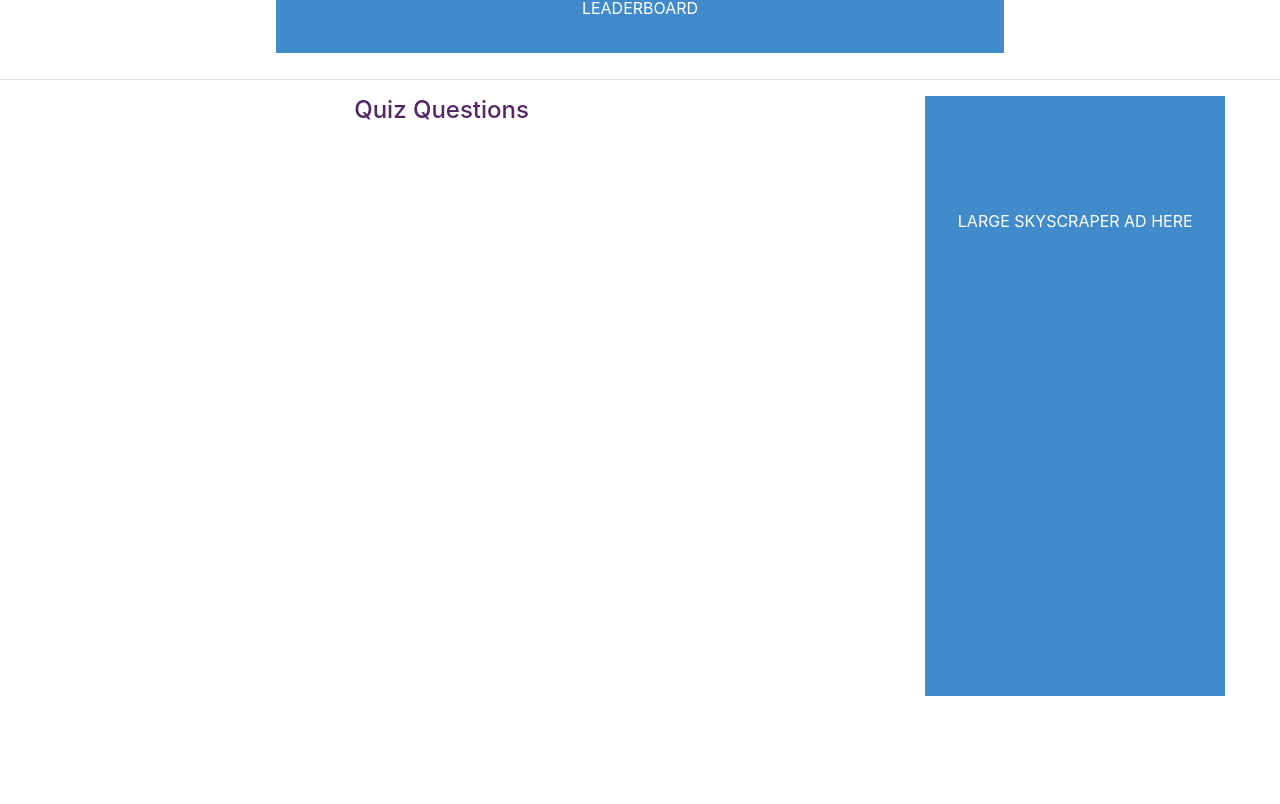
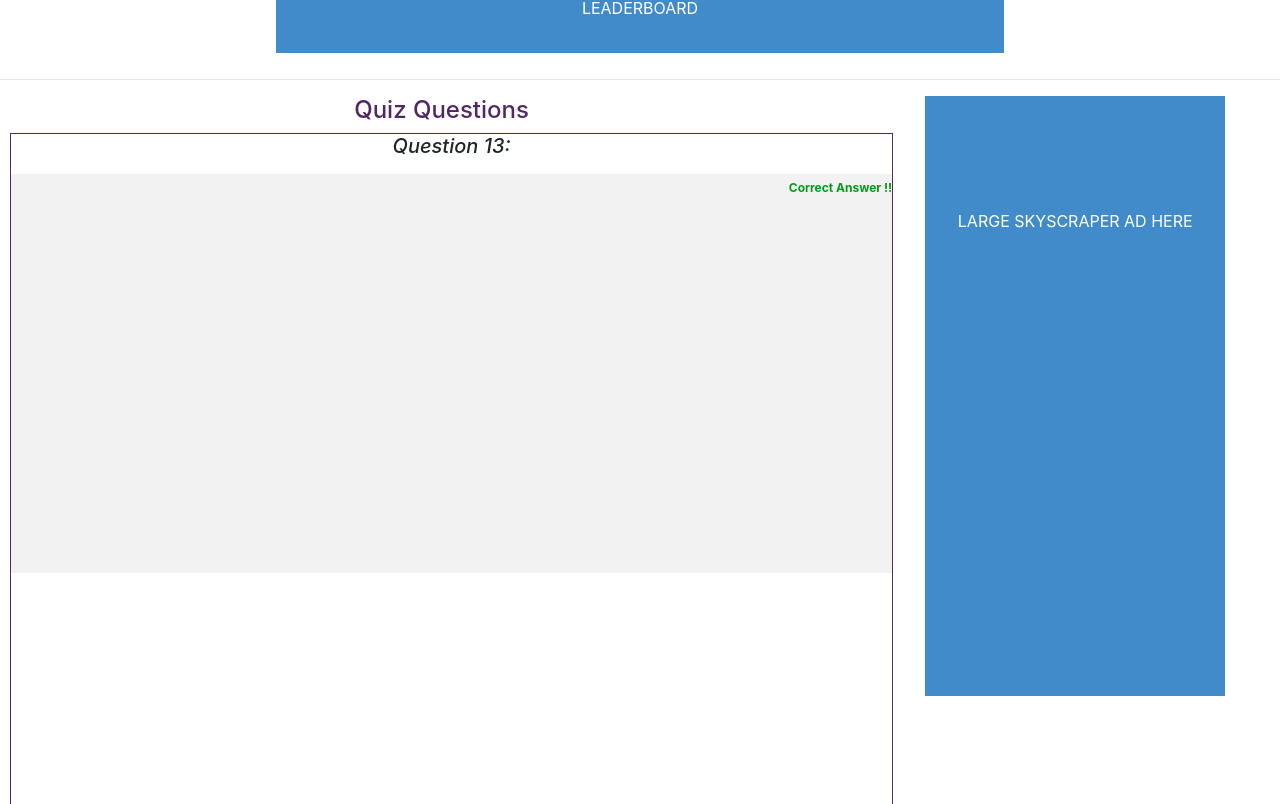
Before and after one commit to NgoziEmeh/Bible-quiz-web-app-frontend, an Angular app: page /question in a window 1280 px wide. Shown: the part 356-1160 px from the top of the page. Built offline with nearby package versions, Linux system fonts and the light colour scheme.

Commit message:
question view

```diff
--- a/src/app/question/question.component.css
+++ b/src/app/question/question.component.css
@@ -205,3 +205,51 @@ thead{
 
     }
 }
+
+/* Question body area */
+.question-body{
+    width: 100%;
+    height: 80%;
+    border: 1px solid #512764;
+    margin-left: 10px;
+}
+
+.question-number{
+    height: 5%;
+    text-align: center;
+    font-weight: bold;
+    font-style: italic;
+}
+.question-ans-board{
+    width: 100%;
+    height: 50%;
+    background: #F3F2F3;
+
+
+}
+/* Questions */
+.current-question-board{
+    height: 100%;
+    width: 100%;
+    display: none;
+    justify-content: center;
+    align-items: center;
+
+}
+/* Answer with explanation */
+.current-ans-board{
+    height: 100%;
+    width: 100%;
+    display: flex;
+    flex-direction: column;
+}
+.wrong-right-alert{
+  height: 10%;
+  width: 100%;
+  font-size: 12px;
+  color: #059A19;
+  font-weight: bold;
+  text-align: right;
+  margin-top: 5px;
+  margin-right: 10px;
+}
--- a/src/app/question/question.component.html
+++ b/src/app/question/question.component.html
@@ -26,6 +26,26 @@
             <div class="quiz-title">
                 <h4>Quiz Questions</h4>
             </div>
+            <div class="question-body">
+                <div class="question-number">
+                    <h5>Question 13:</h5>
+                </div>
+                <div class="question-ans-board">
+                   <div class="current-question-board">
+                       <p>What is the name of JESUS's earthly father?</p>
+                   </div>
+                   <div class="current-ans-board">
+                       <div class="wrong-right-alert"><p>Correct Answer !!</p></div>
+                       <div class="bible-reference"></div>
+                       <div class="current-ans"></div>
+                       <div class="current-ans-explanation"></div>
+
+
+                   </div>
+                </div>
+                <div class="ans-options"></div>
+
+            </div>
 
         </div>
         <div class="quiz-ad">
```
